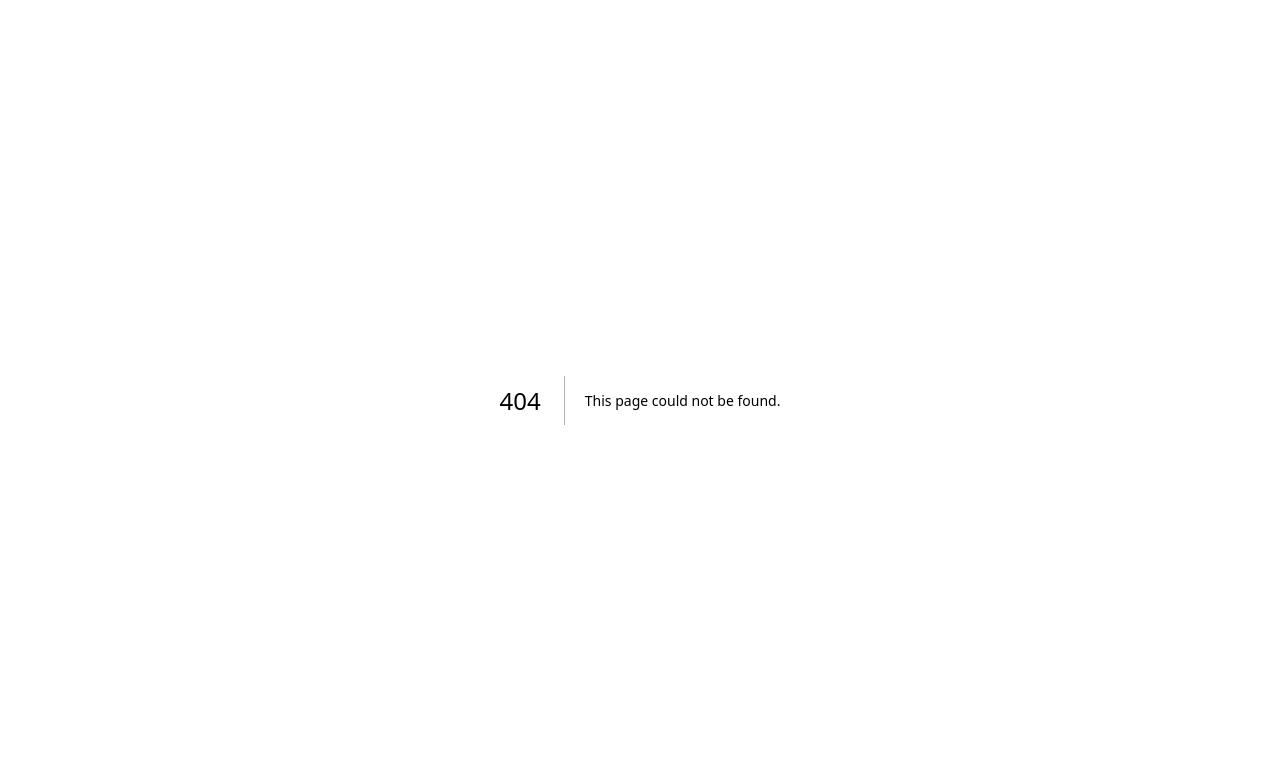
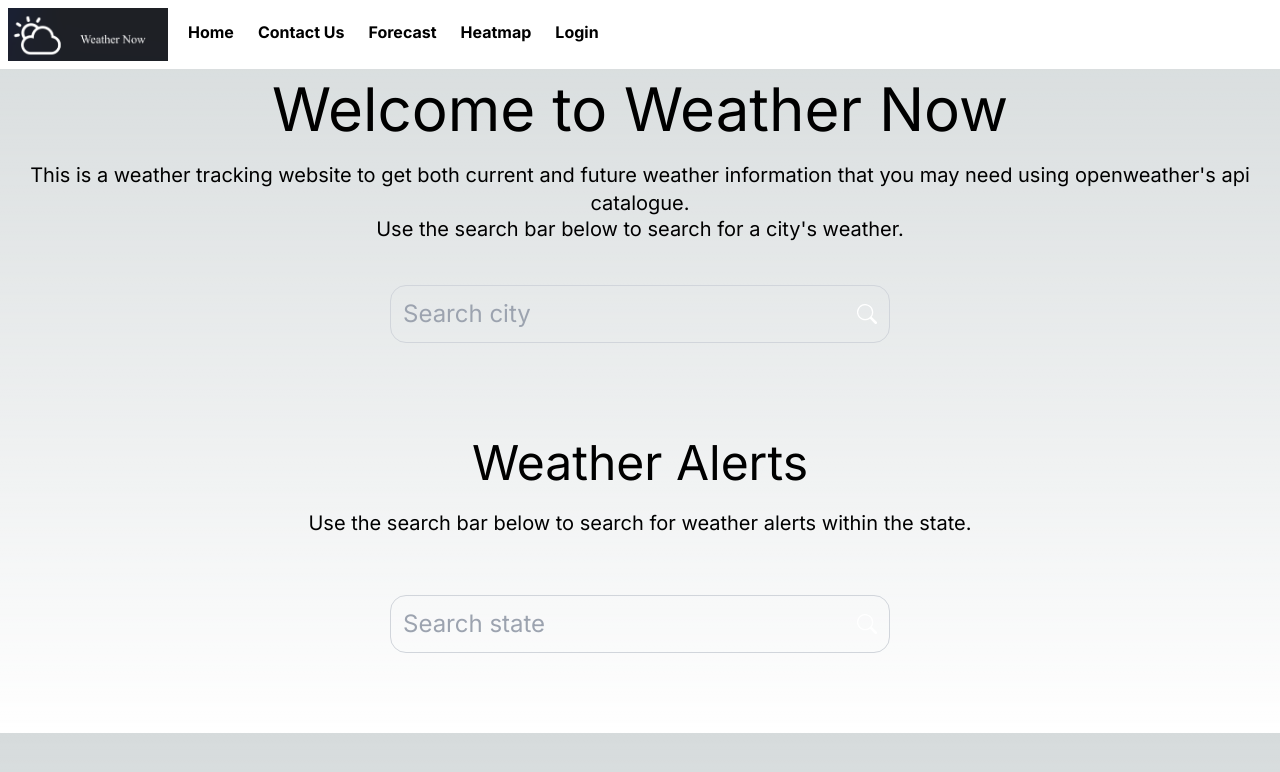
Before and after one commit to SumukhP-dev/Weather_Now_Website, a Next.js app: page / in a window 1280 px wide. Before the commit this address had no page. Shown: the top 772 px of the page. Built offline with nearby package versions, Linux system fonts and the light colour scheme.

Commit message:
Restructure folder structure

```diff
--- a/app/home/login/page.tsx
+++ b/app/login/page.tsx
@@ -1,5 +1,5 @@
 import NavBar from "@/app/ui/NavBar";
-import LoginForm from "../../ui/login/LoginForm";
+import LoginForm from "../ui/login/LoginForm";
 
 export default function LoginPage() {
   return (
--- a/app/home/page.tsx
+++ b/app/page.tsx
@@ -4,7 +4,7 @@ import NavBar from "@/app/ui/NavBar";
 import { use, useEffect, useState } from "react";
 import axios from "axios";
 import { BsSearch } from "react-icons/bs";
-import Weather from "../ui/home/Weather";
+import Weather from "./ui/home/Weather";
 import Link from "next/link";
 import Spinner from "@/app/ui/Spinner";
 import Alerts from "@/app/ui/home/Alerts";
--- a/app/ui/NavBar.tsx
+++ b/app/ui/NavBar.tsx
@@ -15,19 +15,19 @@ const NavBar = () => {
       </div>
       <div className="flex mt-2">
         <div className="p-3">
-          <Link href="/home">Home</Link>
+          <Link href="/">Home</Link>
         </div>
         <div className="p-3">
-          <Link href="/home/contact">Contact Us</Link>
+          <Link href="/contact">Contact Us</Link>
         </div>
         <div className="p-3">
-          <Link href="/home/forecast">Forecast</Link>
+          <Link href="/forecast">Forecast</Link>
         </div>
         <div className="p-3">
-          <Link href="/home/heatmap">Heatmap</Link>
+          <Link href="/heatmap">Heatmap</Link>
         </div>
         <div className="p-3">
-          <Link href="/home/login">Login</Link>
+          <Link href="/login">Login</Link>
         </div>
       </div>
     </Nav>
```
Also changed, not shown: app/contact/page.tsx (renamed from app/home/contact/page.tsx), app/forecast/page.tsx (renamed from app/home/forecast/page.tsx), app/heatmap/page.tsx (renamed from app/home/heatmap/page.tsx).
